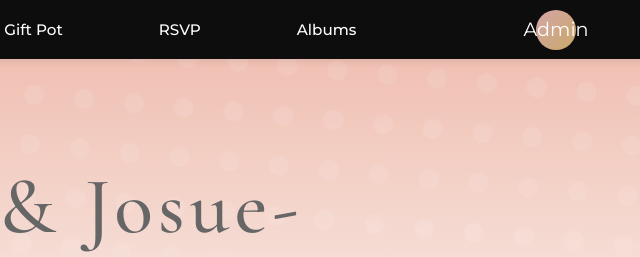
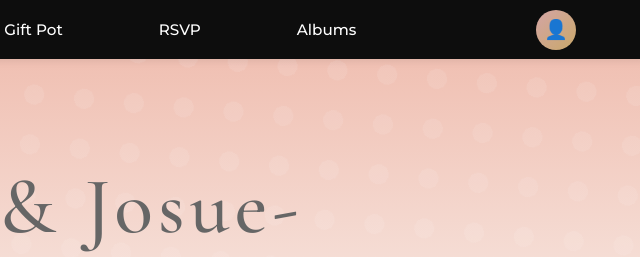
Before and after one commit to sevendeadly/summer_Dream, a website with bundled scripts: page index.html in a window 1280 px wide. Shown: the top 257 px of the page, 632-1272 px from the left. Built offline with nearby package versions, Linux system fonts and the light colour scheme.

Commit message:
Enhance admin link with aria-label and icon
Updated admin link to improve accessibility.

```diff
--- a/index.html
+++ b/index.html
@@ -16,7 +16,7 @@
                 <li><a href="./views/rsvp.html">RSVP</a></li>
                 <li><a href="./views/albums.html">Albums</a></li>
             </ul>
-            <a href="./views/admin_dashboard.html" class="admin-btn">Admin</a>
+            <a href="admin_dashboard.html" class="admin-btn" aria-label="Admin Dashboard"><span>👤</span></a>
         </div>
     </nav>
 
```
